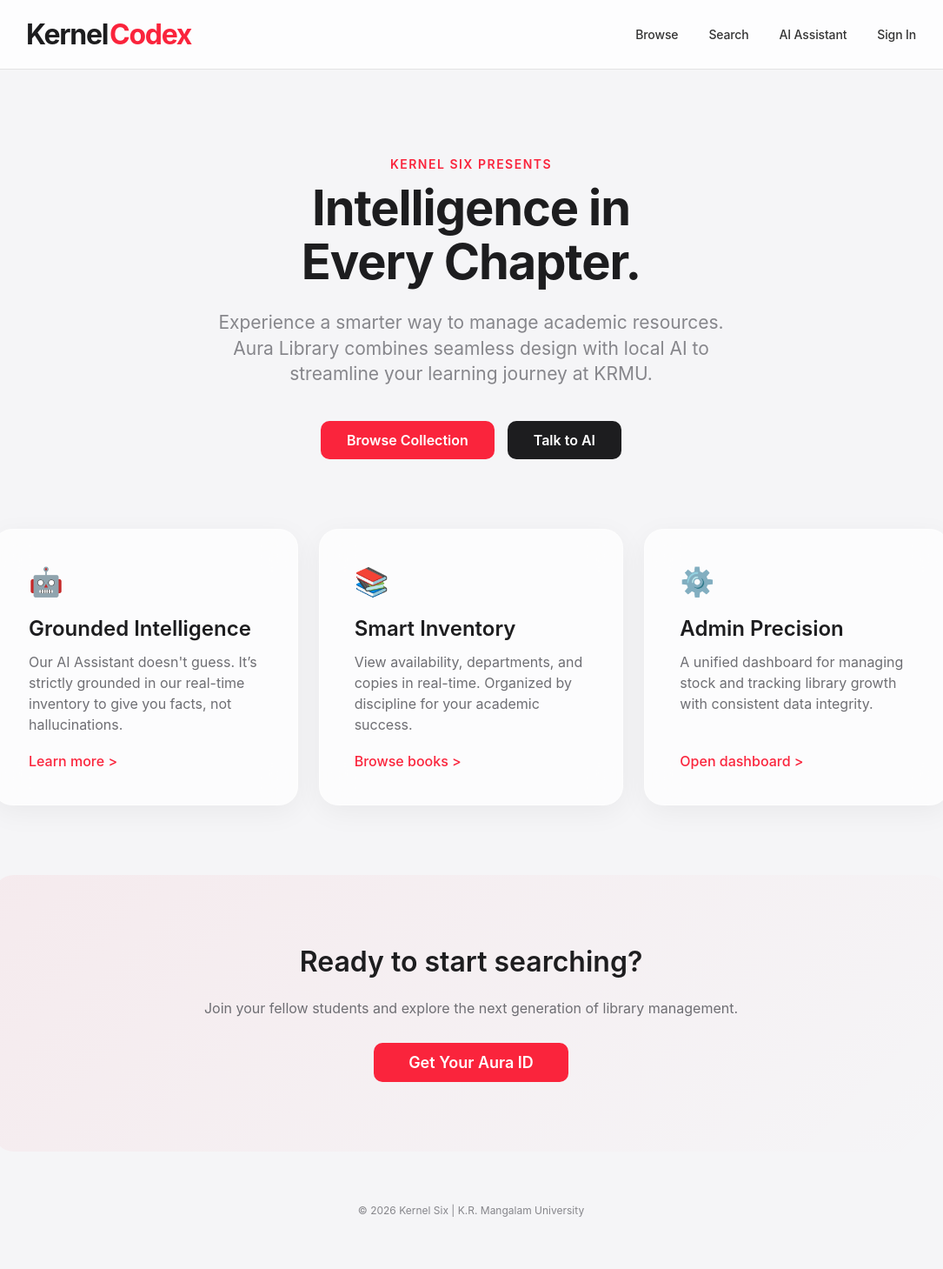
After one commit to Farhan0386/SEM-2-MINOR_PROJECT, a Flask app: template templates/home.html in a window 1280 px wide. The commit adds this page. Shown: the whole page at 87% size, without its empty margins (98-1183 px from the left). Run offline with Flask 3, Linux system fonts and the light colour scheme; the template is opened without the code that fills it, so the values that code supplies are empty.

Commit message:
bae html updated with new theame

```diff
--- a/app.py
+++ b/app.py
@@ -1,125 +1,48 @@
-import sqlite3
-from flask import Flask, render_template, request, session, redirect, url_for
-from werkzeug.security import generate_password_hash, check_password_hash
+from flask import Flask, render_template, request, redirect, url_for, session, flash
+import database
 
 app = Flask(__name__)
-app.secret_key = "super_secret_key"   # Required for sessions
+app.secret_key = 'aura_secret_key_123' # Required for sessions
 
-# --------------------
-# Database Initialization
-# --------------------
-
-def init_db():
-    conn = sqlite3.connect("database.db")
-    cursor = conn.cursor()
-
-    cursor.execute("""
-        CREATE TABLE IF NOT EXISTS users (
-            id INTEGER PRIMARY KEY AUTOINCREMENT,
-            username TEXT UNIQUE NOT NULL,
-            password TEXT NOT NULL
-        )
-    """)
-
-    conn.commit()
-    conn.close()
-
-init_db()
-
-# --------------------
-# Routes
-# --------------------
+# Initialize DB on startup
+database.init_db()
 
 @app.route('/')
 def home():
-    return render_template('index.html')
+    return render_template('home.html')
+
+@app.route('/register', methods=['GET', 'POST'])
+def register():
+    if request.method == 'POST':
+        name = f"{request.form.get('first_name')} {request.form.get('last_name')}"
+        email = request.form.get('email')
+        password = request.form.get('password')
+
+        if database.create_user(name, email, password):
+            flash("Account created! Please login.")
+            return redirect(url_for('login'))
+        flash("Email already registered.")
+    return render_template('register.html')
+
+@app.route('/login', methods=['GET', 'POST'])
+def login():
+    if request.method == 'POST':
+        email = request.form.get('email')
+        password = request.form.get('password')
+        user = database.verify_user(email, password)
+
+        if user:
+            session['user_id'] = user[0]
+            session['user_name'] = user[1]
+            return redirect(url_for('home'))
+        flash("Invalid credentials.")
+    return render_template('login.html')
+
+@app.route('/logout')
+def logout():
+    session.clear()
+    return redirect(url_for('home'))
 
 
-# --------------------
-# Register Route (With Password Hashing)
-# --------------------
-
-@app.route("/register", methods=["GET", "POST"])
-def register():
-    if request.method == "POST":
-        username = request.form["username"]
-        password = request.form["password"]
-
-        hashed_password = generate_password_hash(password)
-
-        conn = sqlite3.connect("database.db")
-        cursor = conn.cursor()
-
-        try:
-            cursor.execute(
-                "INSERT INTO users (username, password) VALUES (?, ?)",
-                (username, hashed_password)
-            )
-            conn.commit()
-            conn.close()
-            return "User Registered Successfully"
-        except sqlite3.IntegrityError:
-            conn.close()
-            return "Username already exists"
-
-    return render_template("register.html")
-
-
-# --------------------
-# Login Route (Secure Password Check)
-# --------------------
-
-@app.route('/login', methods=["GET", "POST"])
-def login():
-    if request.method == "POST":
-        username = request.form["username"]
-        password = request.form["password"]
-
-        conn = sqlite3.connect("database.db")
-        cursor = conn.cursor()
-
-        cursor.execute(
-            "SELECT * FROM users WHERE username = ?",
-            (username,)
-        )
-        user = cursor.fetchone()
-        conn.close()
-
-        # user[2] = stored hashed password
-        if user and check_password_hash(user[2], password):
-            session["username"] = username
-            return redirect(url_for("dashboard"))
-        else:
-            return "Invalid Credentials"
-
-    return render_template("login.html")
-
-
-# --------------------
-# Protected Dashboard
-# --------------------
-
-@app.route("/dashboard")
-def dashboard():
-    if "username" in session:
-        return f"Welcome {session['username']}! You are logged in."
-    else:
-        return redirect(url_for("login"))
-
-
-# --------------------
-# Logout Route
-# --------------------
-
-@app.route("/logout")
-def logout():
-    session.pop("username", None)
-    return redirect(url_for("home"))
-
-
-# --------------------
-# Run App
-# --------------------
-
 if __name__ == '__main__':
-    app.run(debug=True)
+     app.run(debug=True)
--- a/templates/base.html
+++ b/templates/base.html
@@ -2,148 +2,133 @@
 <html lang="en">
 <head>
     <meta charset="UTF-8">
-    <title>{% block title %}SecureAuth{% endblock %}</title>
     <meta name="viewport" content="width=device-width, initial-scale=1.0">
-
+    <title>Kernel Codex</title>
     <style>
         :root {
-            --primary: #0071e3;
-            --bg: #f5f5f7;
-            --text-dark: #1d1d1f;
-            --text-light: #6e6e73;
-            --white: #ffffff;
+            --apple-bg: #f5f5f7;
+            --apple-card: rgba(255, 255, 255, 0.7);
+            --apple-accent: #fa243c;
+            --apple-text: #1d1d1f;
+            --header-height: 80px; /* Increased Height */
         }
 
         * {
             margin: 0;
             padding: 0;
             box-sizing: border-box;
+            font-family: -apple-system, BlinkMacSystemFont, "SF Pro Display", "SF Pro Text", "Helvetica Neue", Arial, sans-serif;
         }
 
         body {
-            font-family: -apple-system, BlinkMacSystemFont, "SF Pro Text",
-                         "Segoe UI", Roboto, Oxygen, Ubuntu, Cantarell,
-                         "Helvetica Neue", sans-serif;
-            background-color: var(--bg);
-            color: var(--text-dark);
-            display: flex;
-            flex-direction: column;
-            min-height: 100vh;
+            background-color: var(--apple-bg);
+            color: var(--apple-text);
+            -webkit-font-smoothing: antialiased;
         }
 
-        /* ---------- Header ---------- */
-
-        header {
+        /* Enhanced Navigation */
+        nav {
+            background: rgba(255, 255, 255, 0.8);
+            backdrop-filter: saturate(180%) blur(20px);
+            position: sticky;
+            top: 0;
+            z-index: 1000;
+            border-bottom: 0.5px solid rgba(0,0,0,0.1);
+            padding: 0 10%; /* Wider side padding */
+            height: var(--header-height);
             display: flex;
+            align-items: center;
             justify-content: space-between;
-            align-items: center;
-            padding: 20px 8%;
-            background: var(--white);
-            box-shadow: 0 2px 10px rgba(0,0,0,0.04);
         }
 
-        .logo {
-            font-weight: 600;
-            font-size: 20px;
+        .nav-logo {
+            font-weight: 700; /* Bolder */
+            font-size: 32px; /* Increased Font Size */
+            letter-spacing: -0.04em; /* Tight Apple-style spacing */
+            text-decoration: none;
+            color: var(--apple-text);
+            display: flex;
+            align-items: center;
         }
 
-        nav a {
-            text-decoration: none;
-            margin-left: 25px;
-            color: var(--text-dark);
-            font-weight: 500;
+        .nav-logo span {
+            color: var(--apple-accent);
+            margin-left: 2px;
         }
 
-        nav a:hover {
-            color: var(--primary);
+        .nav-links {
+            display: flex;
+            align-items: center;
         }
 
-        /* ---------- Main Content ---------- */
-
-        main {
-            flex: 1;
-            padding: 40px 8%;
+        .nav-links a {
+            font-size: 14px; /* Slightly larger links */
+            font-weight: 500;
+            color: rgba(0,0,0,0.8);
+            text-decoration: none;
+            margin-left: 35px;
+            letter-spacing: -0.01em;
+            transition: color 0.2s ease;
         }
 
-        /* ---------- Buttons ---------- */
+        .nav-links a:hover {
+            color: var(--apple-accent);
+        }
 
-        .btn {
-            padding: 10px 24px;
-            border-radius: 30px;
-            font-size: 15px;
-            font-weight: 500;
-            text-decoration: none;
-            transition: 0.3s ease;
-            display: inline-block;
+        /* Container adjustment for taller header */
+        main {
+            padding-top: 40px;
+            min-height: calc(100vh - var(--header-height));
+            width: 90%;
+            max-width: 1100px;
+            margin: 0 auto;
+        }
+
+        /* Existing utility classes */
+        .glass-card {
+            background: var(--apple-card);
+            backdrop-filter: blur(20px);
+            border-radius: 22px;
+            padding: 40px;
+            box-shadow: 0 8px 32px rgba(0,0,0,0.05);
+            border: 1px solid rgba(255,255,255,0.4);
         }
 
         .btn-primary {
-            background: var(--primary);
+            background-color: var(--apple-accent);
             color: white;
+            border: none;
+            padding: 12px 24px;
+            border-radius: 10px;
+            font-weight: 600;
+            text-decoration: none;
+            cursor: pointer;
+            display: inline-block;
         }
-
-        .btn-primary:hover {
-            background: #005bb5;
-        }
-
-        .btn-outline {
-            border: 1px solid var(--primary);
-            color: var(--primary);
-        }
-
-        .btn-outline:hover {
-            background: var(--primary);
-            color: white;
-        }
-
-        /* ---------- Footer ---------- */
-
-        footer {
-            text-align: center;
-            padding: 25px;
-            background: var(--white);
-            color: var(--text-light);
-            font-size: 14px;
-        }
-
-        /* ---------- Responsive ---------- */
-
-        @media (max-width: 768px) {
-            header {
-                flex-direction: column;
-                gap: 10px;
-            }
-
-            nav a {
-                margin: 0 10px;
-            }
-
-            main {
-                padding: 30px 20px;
-            }
-        }
-
     </style>
 </head>
+<body>
+    <nav>
+        <a href="/" class="nav-logo">Kernel<span>Codex</span></a>
 
-<body>
+        <div class="nav-links">
+            <a href="/view">Browse</a>
+            <a href="/search">Search</a>
+            <a href="/chat">AI Assistant</a>
+            {% if session.get('user_id') %}
+                <a href="/logout">Sign Out</a>
+            {% else %}
+                <a href="/login">Sign In</a>
+            {% endif %}
+        </div>
+    </nav>
 
-<header>
-    <div class="logo">SecureAuth</div>
-    <nav>
-        <a href="/">Home</a>
-        <a href="/login">Login</a>
-        <a href="/register">Register</a>
-    </nav>
-</header>
+    <main>
+        {% block content %}{% endblock %}
+    </main>
 
-<main>
-    {% block content %}{% endblock %}
-</main>
-
-<footer>
-    © 2026 SecureAuth. All rights reserved.
-</footer>
-
+    <footer style="text-align: center; padding: 60px 0; font-size: 12px; color: #86868b;">
+        &copy; 2026 Kernel Six | K.R. Mangalam University
+    </footer>
 </body>
 </html>
--- /dev/null
+++ b/templates/home.html
@@ -0,0 +1,137 @@
+{% extends 'base.html' %}
+
+{% block content %}
+<style>
+    /* Hero Section */
+    .hero-container {
+        text-align: center;
+        padding: 60px 0 80px 0;
+    }
+
+    .hero-tagline {
+        font-size: 14px;
+        font-weight: 600;
+        text-transform: uppercase;
+        letter-spacing: 1.5px;
+        color: var(--apple-accent);
+        margin-bottom: 12px;
+        display: block;
+    }
+
+    .hero-title {
+        font-size: 56px;
+        font-weight: 700;
+        letter-spacing: -0.02em;
+        line-height: 1.1;
+        margin-bottom: 24px;
+        color: var(--apple-text);
+    }
+
+    .hero-description {
+        font-size: 21px;
+        line-height: 1.4;
+        color: #86868b;
+        max-width: 600px;
+        margin: 0 auto 40px auto;
+    }
+
+    /* Feature Grid */
+    .features-grid {
+        display: grid;
+        grid-template-columns: repeat(auto-fit, minmax(300px, 1fr));
+        gap: 24px;
+        margin-bottom: 80px;
+    }
+
+    .feature-card {
+        text-align: left;
+        transition: transform 0.4s cubic-bezier(0.4, 0, 0.2, 1);
+        display: flex;
+        flex-direction: column;
+        justify-content: space-between;
+    }
+
+    .feature-card:hover {
+        transform: scale(1.02);
+    }
+
+    .feature-icon {
+        font-size: 32px;
+        margin-bottom: 20px;
+    }
+
+    .feature-card h3 {
+        font-size: 24px;
+        font-weight: 600;
+        margin-bottom: 12px;
+    }
+
+    .feature-card p {
+        font-size: 16px;
+        color: #6e6e73;
+        line-height: 1.5;
+        margin-bottom: 20px;
+    }
+
+    /* Call to Action Section */
+    .cta-section {
+        text-align: center;
+        padding: 80px 40px;
+        border-radius: 24px;
+        background: linear-gradient(135deg, rgba(250, 36, 60, 0.05) 0%, rgba(250, 36, 60, 0) 100%);
+    }
+
+    .cta-title {
+        font-size: 32px;
+        font-weight: 600;
+        margin-bottom: 24px;
+    }
+</style>
+
+<div class="hero-container">
+    <span class="hero-tagline">Kernel Six Presents</span>
+    <h1 class="hero-title">Intelligence in <br>Every Chapter.</h1>
+    <p class="hero-description">
+        Experience a smarter way to manage academic resources. Aura Library combines seamless design with local AI to streamline your learning journey at KRMU.
+    </p>
+    <div style="display: flex; justify-content: center; gap: 15px;">
+        <a href="/view" class="btn-primary" style="padding: 12px 30px;">Browse Collection</a>
+        <a href="/chat" class="btn-primary" style="background: #1d1d1f; padding: 12px 30px;">Talk to AI</a>
+    </div>
+</div>
+
+<div class="features-grid">
+    <div class="glass-card feature-card">
+        <div>
+            <div class="feature-icon">🤖</div>
+            <h3>Grounded Intelligence</h3>
+            <p>Our AI Assistant doesn't guess. It’s strictly grounded in our real-time inventory to give you facts, not hallucinations.</p>
+        </div>
+        <a href="/chat" style="color: var(--apple-accent); text-decoration: none; font-weight: 500;">Learn more ></a>
+    </div>
+
+    <div class="glass-card feature-card">
+        <div>
+            <div class="feature-icon">📚</div>
+            <h3>Smart Inventory</h3>
+            <p>View availability, departments, and copies in real-time. Organized by discipline for your academic success.</p>
+        </div>
+        <a href="/view" style="color: var(--apple-accent); text-decoration: none; font-weight: 500;">Browse books ></a>
+    </div>
+
+    <div class="glass-card feature-card">
+        <div>
+            <div class="feature-icon">⚙️</div>
+            <h3>Admin Precision</h3>
+            <p>A unified dashboard for managing stock and tracking library growth with consistent data integrity.</p>
+        </div>
+        <a href="/admin" style="color: var(--apple-accent); text-decoration: none; font-weight: 500;">Open dashboard ></a>
+    </div>
+</div>
+
+<div class="cta-section">
+    <h2 class="cta-title">Ready to start searching?</h2>
+    <p style="color: #6e6e73; margin-bottom: 30px;">Join your fellow students and explore the next generation of library management.</p>
+    <a href="/register" class="btn-primary" style="padding: 12px 40px; font-size: 18px;">Get Your Aura ID</a>
+</div>
+{% endblock %}
```
Also changed, not shown: database.py (added, +60 -0 lines), templates/index.html (deleted, +0 -14 lines), templates/login.html (+20 -18 lines), templates/register.html (+22 -17 lines), library.db (added).
